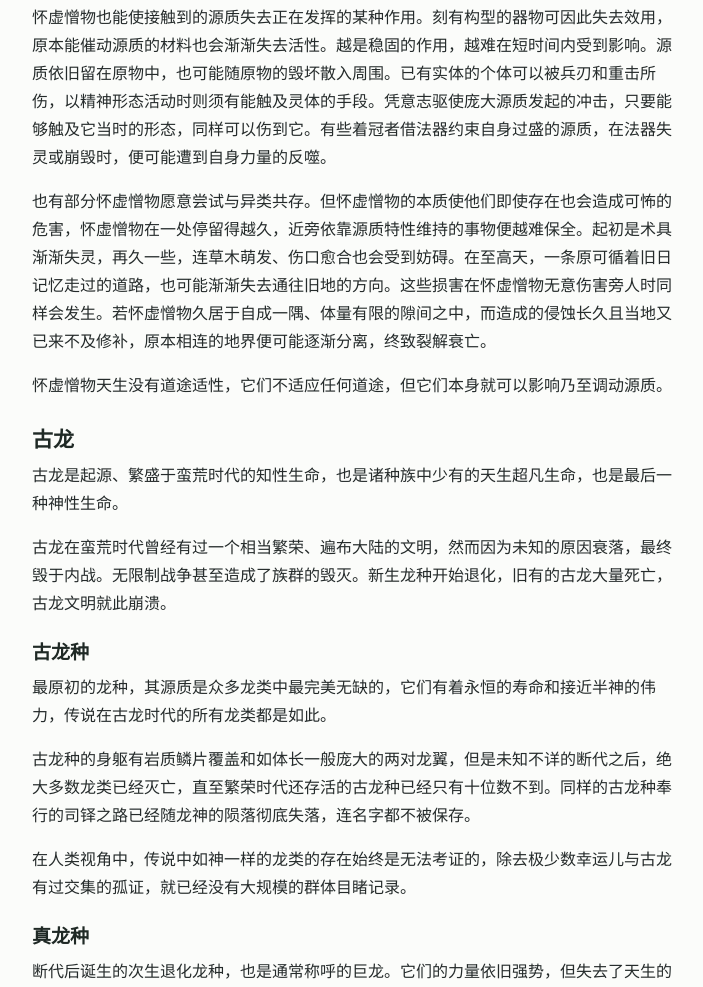
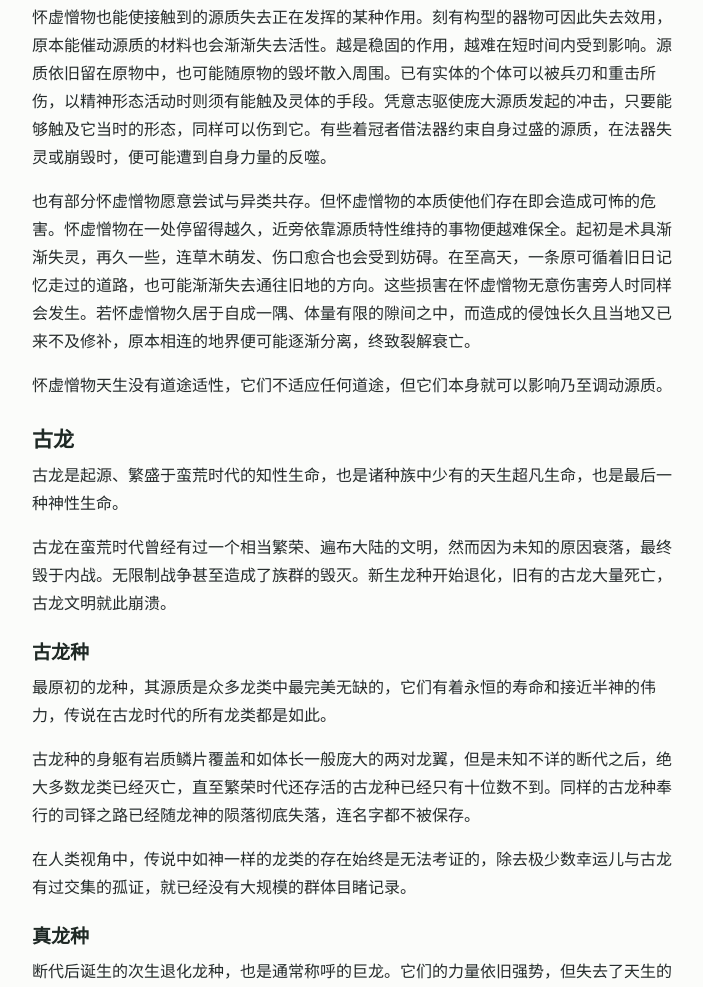
Before and after one commit to Noke-dot/tesimier-wiki, a plain HTML site: page pages/1-基础设定/2-种族/index.html in a window 1280 px wide. Shown: the part 9020-10007 px from the top of the page, without its empty margins (280-983 px from the left). Drawn offline with Linux system fonts and the light colour scheme.

Commit message:
更新 Wiki 2026-11-25

```diff
--- a/pages/1-基础设定/2-种族/index.html
+++ b/pages/1-基础设定/2-种族/index.html
@@ -126,7 +126,7 @@
 <p>怀虚憎物进入至高天便以精神性为显。由至高天进入隙间的个体，多半仍以精神形态活动，有些也会在合适的隙间转为物质形态。隙间与凡世相连时，尚以精神形态活动的个体也可以循通路越过天幕，踏入凡世便会自行凝成可独立存续的躯体。不同怀虚憎物的形貌、质地与外在特征各不相同。它们在凡世所凝成的躯体同样受物质规律约束，以这具躯体死去时，怀虚憎物的生命也就终结。</p>
 <p>怀虚憎物可以从伤势中辨认出使自己受伤的力量。幸存下来的个体，经过揣摩或学习，有时能借自身的源质重现其中一部分。如被震荡撕裂身躯的怀虚憎物，便有可能使断处新生的部位发出相似的震荡。同样的术法再度击中它时，仍然能够使它受伤。</p>
 <p>怀虚憎物也能使接触到的源质失去正在发挥的某种作用。刻有构型的器物可因此失去效用，原本能催动源质的材料也会渐渐失去活性。越是稳固的作用，越难在短时间内受到影响。源质依旧留在原物中，也可能随原物的毁坏散入周围。已有实体的个体可以被兵刃和重击所伤，以精神形态活动时则须有能触及灵体的手段。凭意志驱使庞大源质发起的冲击，只要能够触及它当时的形态，同样可以伤到它。有些着冠者借法器约束自身过盛的源质，在法器失灵或崩毁时，便可能遭到自身力量的反噬。</p>
-<p>也有部分怀虚憎物愿意尝试与异类共存。但怀虚憎物的本质使他们即使存在也会造成可怖的危害，怀虚憎物在一处停留得越久，近旁依靠源质特性维持的事物便越难保全。起初是术具渐渐失灵，再久一些，连草木萌发、伤口愈合也会受到妨碍。在至高天，一条原可循着旧日记忆走过的道路，也可能渐渐失去通往旧地的方向。这些损害在怀虚憎物无意伤害旁人时同样会发生。若怀虚憎物久居于自成一隅、体量有限的隙间之中，而造成的侵蚀长久且当地又已来不及修补，原本相连的地界便可能逐渐分离，终致裂解衰亡。</p>
+<p>也有部分怀虚憎物愿意尝试与异类共存。但怀虚憎物的本质使他们存在即会造成可怖的危害。怀虚憎物在一处停留得越久，近旁依靠源质特性维持的事物便越难保全。起初是术具渐渐失灵，再久一些，连草木萌发、伤口愈合也会受到妨碍。在至高天，一条原可循着旧日记忆走过的道路，也可能渐渐失去通往旧地的方向。这些损害在怀虚憎物无意伤害旁人时同样会发生。若怀虚憎物久居于自成一隅、体量有限的隙间之中，而造成的侵蚀长久且当地又已来不及修补，原本相连的地界便可能逐渐分离，终致裂解衰亡。</p>
 <p>怀虚憎物天生没有道途适性，它们不适应任何道途，但它们本身就可以影响乃至调动源质。</p>
 <h3 id="h-e5f76f05b0">古龙</h3>
 <p>古龙是起源、繁盛于蛮荒时代的知性生命，也是诸种族中少有的天生超凡生命，也是最后一种神性生命。</p>
```
